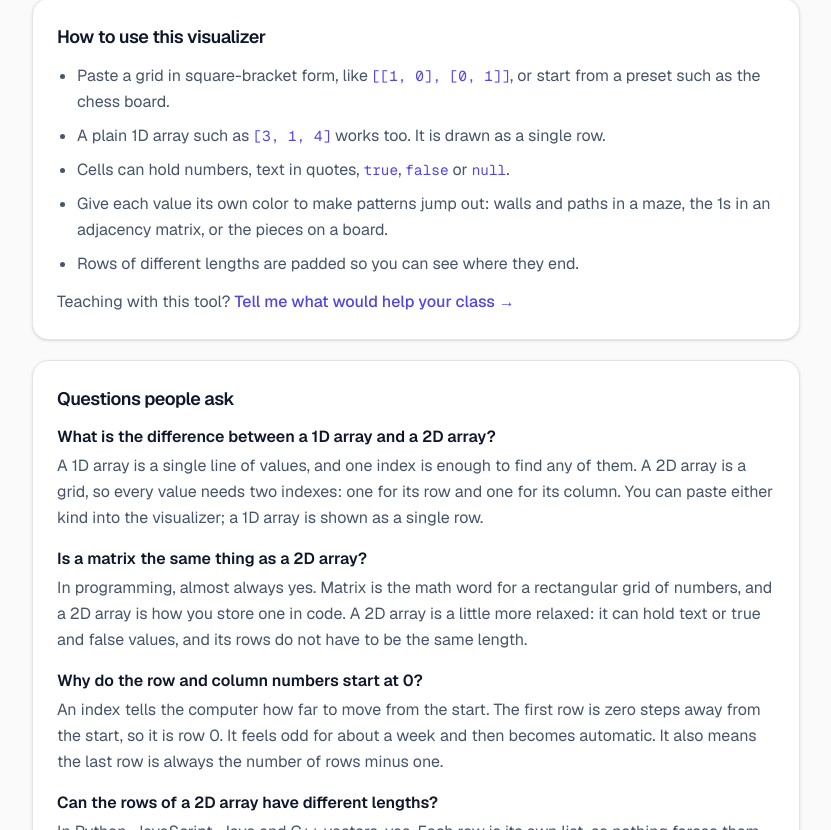
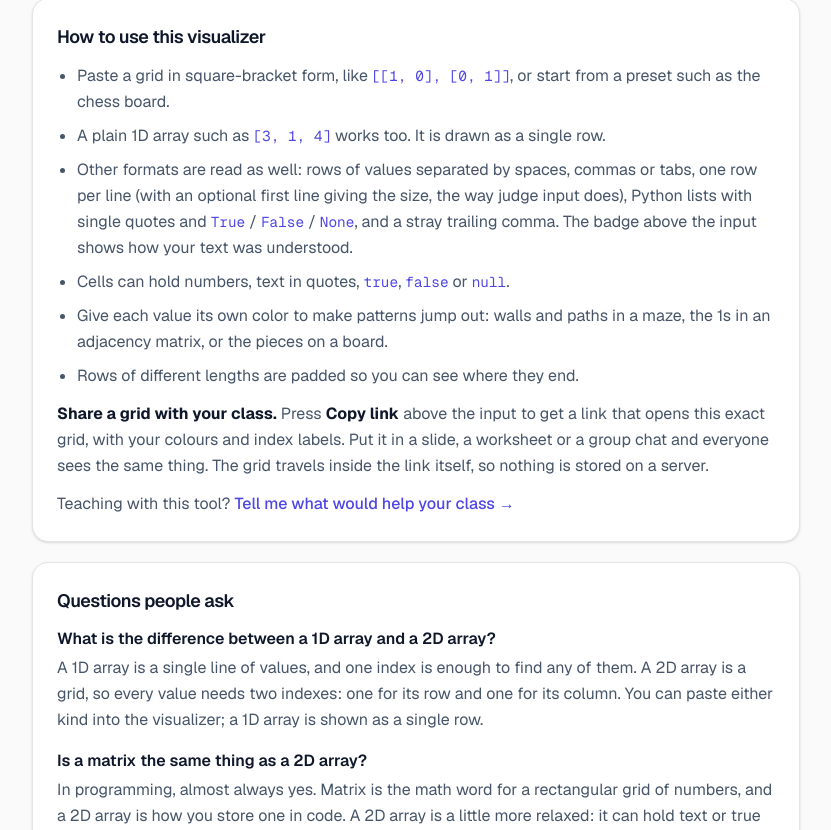
Before and after one commit to salsadsid/visualizer, a Next.js app: page /data-structures/arrays in a window 1280 px wide. Shown: the part 3210-4040 px from the top of the page, without its empty margins (224-1055 px from the left). Built offline with nearby package versions, Linux system fonts and the light colour scheme; no server answers.

Commit message:
docs: explain sharing and forgiving input

```diff
--- a/src/components/array/ArraysExplainer.jsx
+++ b/src/components/array/ArraysExplainer.jsx
@@ -28,7 +28,7 @@ const FAQS = [
     },
     {
         question: "How do I visualize a 2D array from my C++ or Python program?",
-        answer: "Print the grid in square-bracket form, such as [[1, 2], [3, 4]], and paste it into the input box. Python prints lists that way already. In C++ or Java, swap the curly braces for square brackets before you paste.",
+        answer: "From Python, print the list and paste it as it is: single quotes and True, False and None are understood. From C++ or Java, either swap the curly braces for square brackets, or print the values with spaces between them, one row per line, which the input box reads directly. Judge-style input with a size line on top works too.",
     },
     {
         question: "Is the 2D array visualizer free?",
@@ -152,6 +152,14 @@ matrix[1][2] → 9`}</CodeBlock>
                         It is drawn as a single row.
                     </li>
                     <li>
+                        Other formats are read as well: rows of values separated by spaces,
+                        commas or tabs, one row per line (with an optional first line giving
+                        the size, the way judge input does), Python lists with single quotes
+                        and <InlineCode>True</InlineCode> / <InlineCode>False</InlineCode> /{" "}
+                        <InlineCode>None</InlineCode>, and a stray trailing comma. The badge
+                        above the input shows how your text was understood.
+                    </li>
+                    <li>
                         Cells can hold numbers, text in quotes, <InlineCode>true</InlineCode>,{" "}
                         <InlineCode>false</InlineCode> or <InlineCode>null</InlineCode>.
                     </li>
@@ -162,6 +170,14 @@ matrix[1][2] → 9`}</CodeBlock>
                     </li>
                     <li>Rows of different lengths are padded so you can see where they end.</li>
                 </ul>
+                <p>
+                    <strong className="text-text">Share a grid with your class.</strong> Press{" "}
+                    <strong className="text-text">Copy link</strong> above the input to get a
+                    link that opens this exact grid, with your colours and index labels. Put
+                    it in a slide, a worksheet or a group chat and everyone sees the same
+                    thing. The grid travels inside the link itself, so nothing is stored on a
+                    server.
+                </p>
                 <p>
                     Teaching with this tool?{" "}
                     <TrackedLink
```
Also changed, not shown: 1 other file (tests, documents, lock files or other folders).
